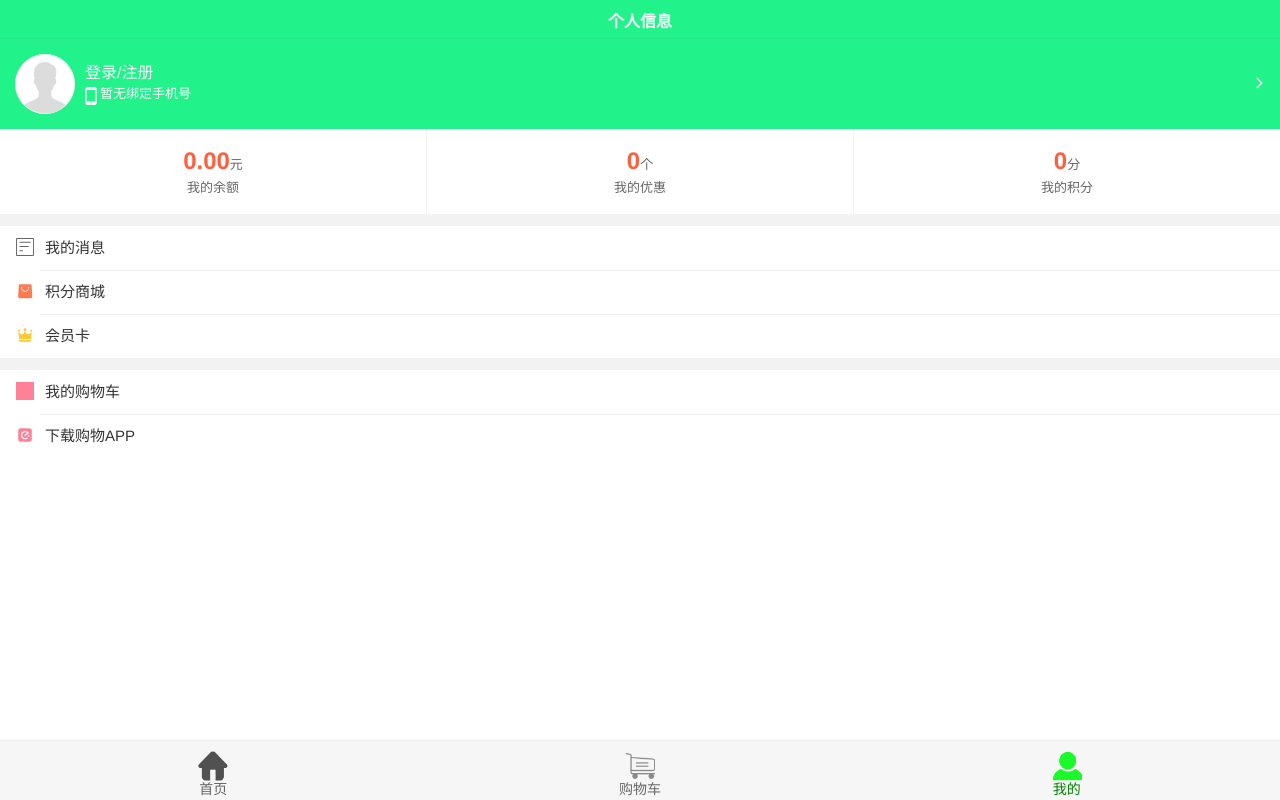
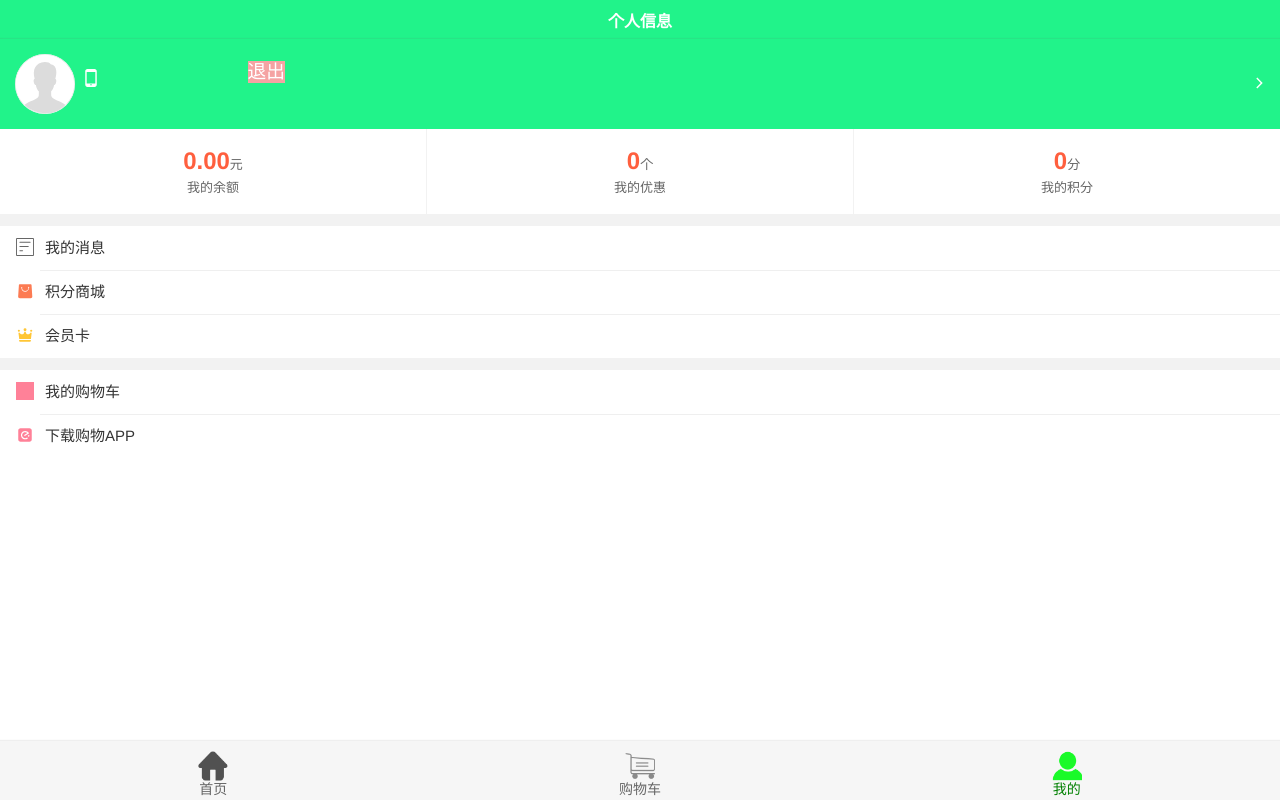
Before and after one commit to 1MELT6/mail, a Vue app: page /profile in a window 1280 px wide. Built offline with nearby package versions, Linux system fonts and the light colour scheme.

Commit message:
'登录联动个人信息'

```diff
--- a/package.json
+++ b/package.json
@@ -13,7 +13,6 @@
     "core-js": "^2.6.5",
     "element": "^0.1.4",
     "element-ui": "^2.15.2",
-    "sass-loader": "^12.1.0",
     "vue": "^2.6.10",
     "vue-router": "^3.5.1",
     "vuex": "^3.6.2"
--- a/src/views/profile/childComps/UserInfo.vue
+++ b/src/views/profile/childComps/UserInfo.vue
@@ -8,13 +8,15 @@
       </slot>
       <div class="login-info left">
         <slot name="user-nickname">
-          <div @click="userClick">登录/注册</div>
+          <div> <h3 @click="userClick" v-if="isAuth">登录/注册</h3>
+           <h3 v-else>{{name}} <button @click.prevent="logout">退出</button></h3>
+           </div>
         </slot>
         <div class="phone">
           <span>
             <svg data-v-735ff1be="" fill="#fff" class="icon-mobile"><use data-v-735ff1be="" xmlns:xlink="http://www.w3.org/1999/xlink" xlink:href="#mobile"></use></svg>
           </span>
-          <slot name="user-phone">暂无绑定手机号</slot>
+          <slot name="user-phone" ><p v-if="isAuth">暂无绑定手机号</p> <p v-else>{{tel}}</p></slot>
         </div>
       </div>
       <svg data-v-735ff1be="" fill="#fff" class="arrow-svg right"><use data-v-735ff1be="" xmlns:xlink="http://www.w3.org/1999/xlink" xlink:href="#arrow-right"></use></svg>
@@ -24,12 +26,33 @@
 
 <script>
 	export default {
+    data(){
+      return{//获取用户信息
+        name:localStorage.getItem('name'),
+        mail:localStorage.getItem('mail'),
+        tel:localStorage.getItem('tel'),
+        isAuth:"",//是否保持登录状态
+      };
+    },
 	 methods:{
      userClick(){
        this.$router.push('/login')
-     }
+     },
+     //当点击退出按钮，将不保存登录状态
+      logout:function()
+      {
+        this.isAuth="false";//修改登录状态
+        localStorage.setItem('s',this.isAuth);
+        this.$router.push('/profile');
+        console.log(isAuth);
+      },
+      // getS(){
+      //   this.isAuth = localStorage('s')
+      //   console.log('s');
+      // }
+    }
    }
-	}
+
 </script>
 
 <style scoped>
@@ -81,4 +104,15 @@
     left: -15px;
     top: 0px;
   }
+
+  button{
+  float: right;
+  margin-top: -3px;
+  margin-left: -100px;
+  margin-right: -100px;
+  background-color:rgb(245, 163, 163);
+  position: relative;
+   color: white;
+ border: none;
+}
 </style>
--- a/src/views/user/Login.vue
+++ b/src/views/user/Login.vue
@@ -12,6 +12,10 @@
               <div class="item">
                 <label>密码：</label><input type="password" name="password" v-model.trim="password" placeholder="请输入密码">
                 <br/>
+              </div>
+              <div class="keep">
+                <input @click="handlesave" id="yes" type="radio" value="0" ><!-- 点击选中 -->
+                <label for="yes">保持登录状态</label>
               </div>
           </div>
         </form>
@@ -28,7 +32,7 @@ export default {
     return{
       name:"",//姓名，用v-model绑定监听，将输入的字符串赋值给name变量
       password:"",//密码
-      st:"false",//false为不保存登录
+      s:"false",//false为不保存登录
     };
   },
   methods:{
@@ -55,10 +59,9 @@ export default {
     {
       this.$router.replace('/register')//点击注册按钮，跳转至注册页面
     },
-    //点击保持登录状态触发handlesave
     handlesave:function(){
-      this.st="true";//修改登录状态为true
-      localStorage.setItem('s',this.st);
+      this.s="true";//修改登录状态为true
+      localStorage.setItem('s',this.s);
       console.log(localStorage.s);
     }
   }
@@ -131,6 +134,16 @@ button{
   margin-right: 10px;
 
 }
+.keep{
+  color: white;
+}
+.keep input{
+  width: 15px;
+  height: 15px;
+  margin-top: 7px;
+  margin-left: 10px;
+  margin-right: 10px;
+}
 
 
 
```
Also changed, not shown: 1 other file (tests, documents, lock files or other folders).
